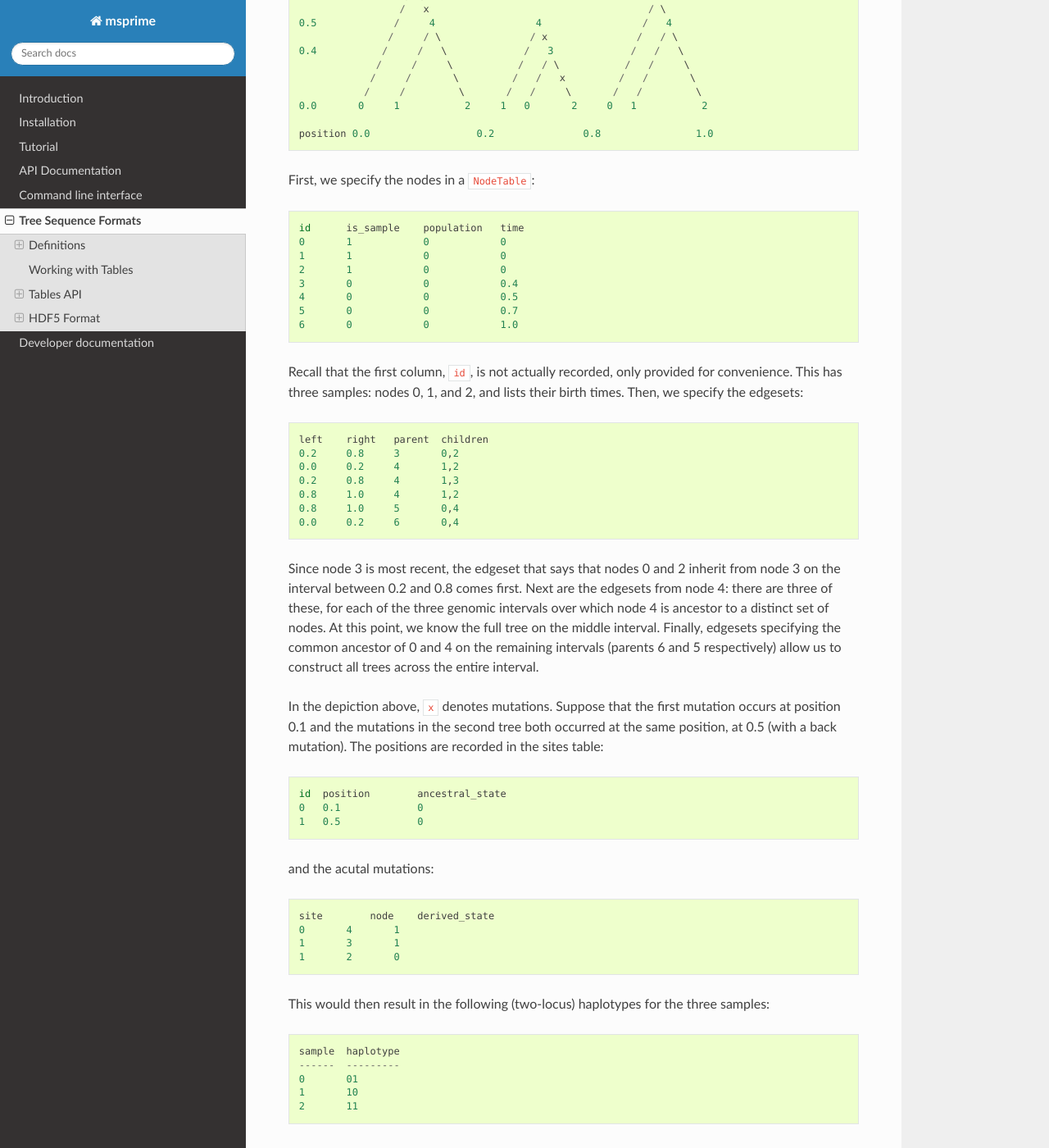
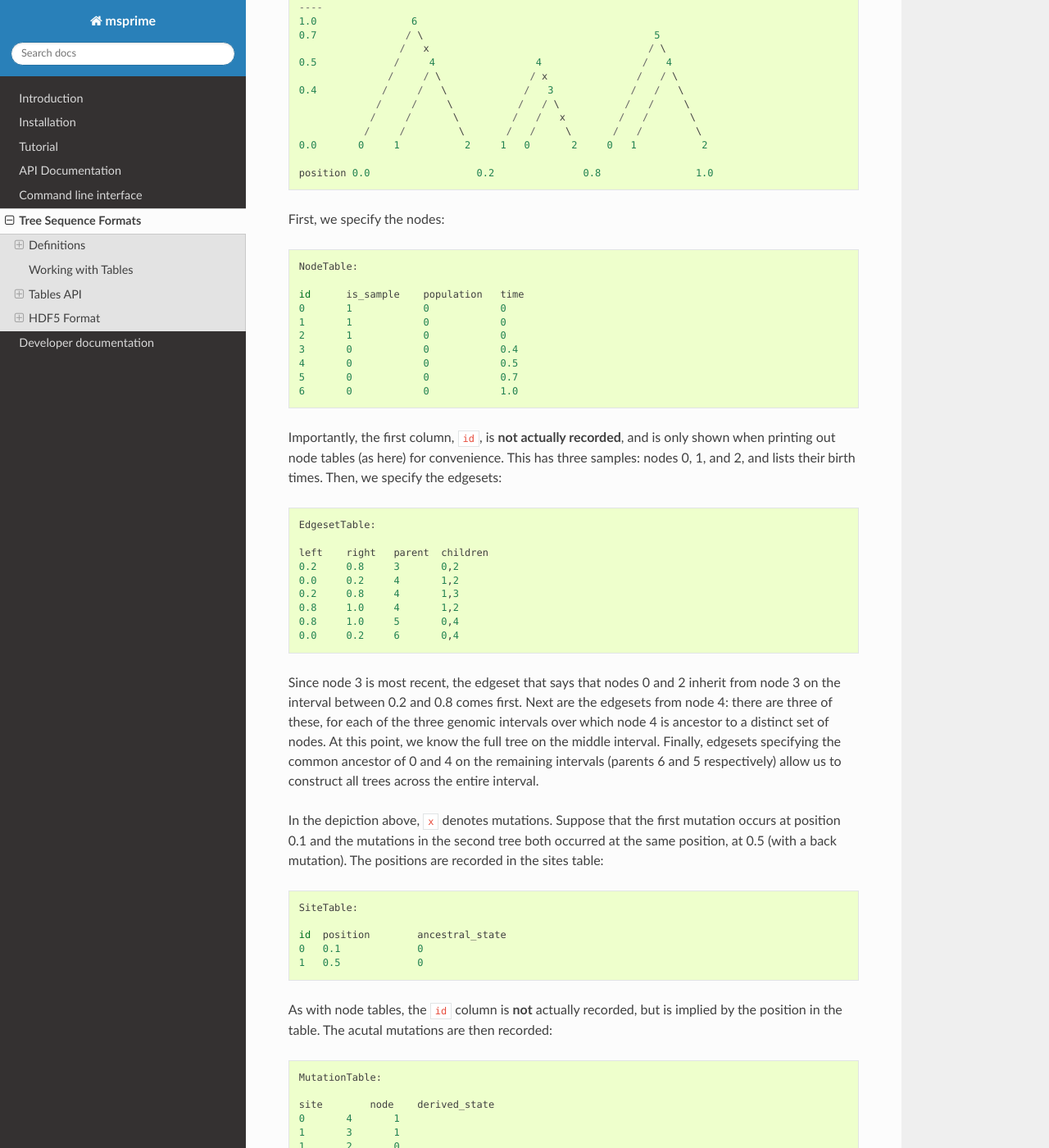
Before and after one commit to tskit-dev/msprime, a Sphinx documentation site: the page built from docs/file-format.rst, in a window 1280 px wide and 1400 px high, scrolled down 3635 px. Shown: the whole window at 82% size. Built offline with Sphinx 7.4.7 and the Read the Docs theme 2.0.0, drawn with Linux system fonts in a browser that asks for light colours; the version number could not be read and is left out; some of the changed text lies outside the part shown.

Commit message:
clarified node and site ID as per KT feedback

```diff
--- a/docs/file-format.rst
+++ b/docs/file-format.rst
@@ -49,7 +49,9 @@
 
     where ``flags`` records information about the ancestor; ``population`` is
     the integer ID of the ancestor's (birth) population, and ``time`` is how
-    long ago the ancestor was born.
+    long ago the ancestor was born.  Each node also has a unique (integer) ID,
+    but this is *not* recorded explicitly - rather, the individual's ID is
+    given by their position in the tree sequence's node table.
 
 samples
     The tips of the tree, that we have obtained data from.  These are
@@ -129,8 +131,8 @@
         id	position	ancestral_state
         0	0.1	        0
 
-    The ``id`` is not stored directly, but is implied by its index in the site
-    table.
+    As with nodes, the ``id`` is not stored directly, but is implied by its
+    index in the site table.
 
 
 To allow for efficent algorithms, it is required that
@@ -202,9 +206,12 @@
     5       0            0            0.7
     6       0            0            1.0
 
-Recall that the first column, ``id``, is not actually recorded, only provided
-for convenience.  This has three samples: nodes 0, 1, and 2, and lists their
-birth times.  Then, we specify the edgesets::
+Importantly, the first column, ``id``, is **not actually recorded**, and is
+only shown when printing out node tables (as here) for convenience. This has
+three samples: nodes 0, 1, and 2, and lists their birth times.  Then, we
+specify the edgesets::
+
+    EdgesetTable:
 
     left    right   parent  children
     0.2     0.8     3       0,2
@@ -227,11 +234,16 @@
 occurred at the same position, at 0.5 (with a back mutation).  The positions
 are recorded in the sites table::
 
+    SiteTable:
+
     id	position	ancestral_state
     0	0.1     	0
     1	0.5     	0
 
-and the acutal mutations::
+As with node tables, the ``id`` column is **not** actually recorded, but is
+implied by the position in the table.  The acutal mutations are then recorded::
+
+    MutationTable:
 
     site	node	derived_state
     0	    4	    1
```
Also changed, not shown: other parts of docs/file-format.rst (+3 -1 lines).
